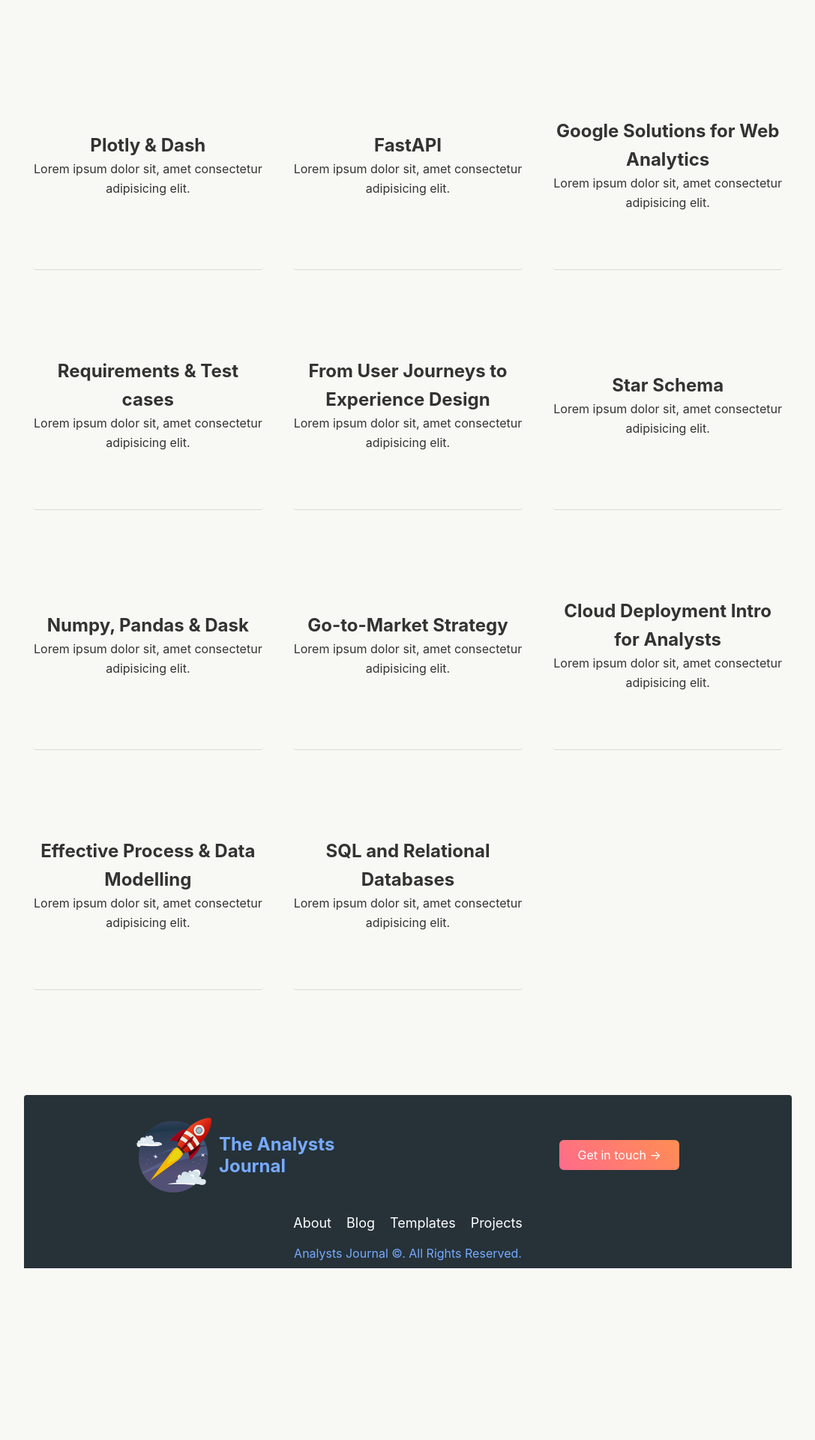
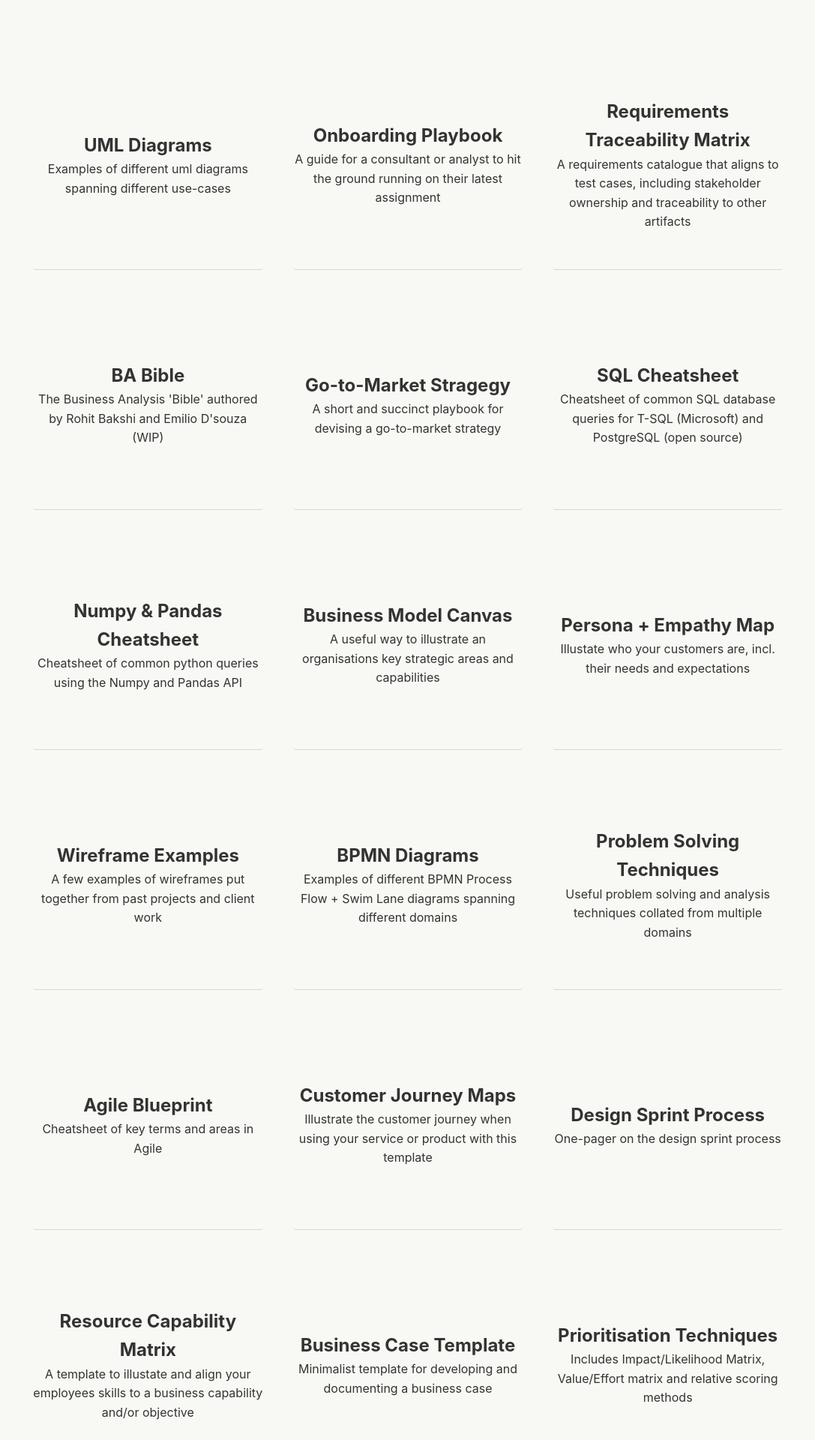
Before and after one commit to emiliod90/analystsjournal, a Next.js app: page /templates in a window 1280 px wide. Shown: the part 560-2480 px from the top of the page at 75% size, without its empty margins (96-1183 px from the left). Before the commit the page ends 2251 px from the top, so only its background shows below. Built offline with nearby package versions, Linux system fonts and the light colour scheme.

Commit message:
add json list of templates

```diff
--- a/pages/index.js
+++ b/pages/index.js
@@ -221,10 +221,9 @@ export default function Home({ allPosts }) {
             <p>Trying to improve your overall game?</p>
             <p>
               We provide thought leadership, consulting and freelance services
-              for anyone passionate about product development, via our sister
-              company:{" "}
+              for anyone passionate about product development. Visit us @
               <b>
-                <a href="/">LondonDevs.dev</a>
+                <a href="/"> LondonDevs.dev</a>
               </b>
             </p>
             <div className={styles.services_buttons}>
--- a/pages/templates/index.js
+++ b/pages/templates/index.js
@@ -3,8 +3,10 @@ import Link from "next/link";
 import Hero from "../../components/hero";
 import Section from "../../components/section";
 import styles from "../../styles/templates.module.css";
+import templates_json from "./templates.json";
 
 export default function Templates() {
+  const templates = templates_json;
   return (
     <>
       <Hero
@@ -30,72 +32,14 @@ export default function Templates() {
       />
 
       <div className={styles.template_grid}>
-        <article className={styles.template_card}>
-          <a href="#" className={styles.card_inner}>
-            <h2>Plotly & Dash</h2>
-            <p>Lorem ipsum dolor sit, amet consectetur adipisicing elit.</p>
-          </a>
-        </article>
-        <article className={styles.template_card}>
-          <a href="#" className={styles.card_inner}>
-            <h2>FastAPI</h2>
-            <p>Lorem ipsum dolor sit, amet consectetur adipisicing elit.</p>
-          </a>
-        </article>
-        <article className={styles.template_card}>
-          <a href="#" className={styles.card_inner}>
-            <h2>Google Solutions for Web Analytics</h2>
-            <p>Lorem ipsum dolor sit, amet consectetur adipisicing elit.</p>
-          </a>
-        </article>
-        <article className={styles.template_card}>
-          <a href="#" className={styles.card_inner}>
-            <h2>Requirements & Test cases</h2>
-            <p>Lorem ipsum dolor sit, amet consectetur adipisicing elit.</p>
-          </a>
-        </article>
-        <article className={styles.template_card}>
-          <a href="#" className={styles.card_inner}>
-            <h2>From User Journeys to Experience Design</h2>
-            <p>Lorem ipsum dolor sit, amet consectetur adipisicing elit.</p>
-          </a>
-        </article>
-        <article className={styles.template_card}>
-          <a href="#" className={styles.card_inner}>
-            <h2>Star Schema</h2>
-            <p>Lorem ipsum dolor sit, amet consectetur adipisicing elit.</p>
-          </a>
-        </article>
-        <article className={styles.template_card}>
-          <a href="#" className={styles.card_inner}>
-            <h2>Numpy, Pandas & Dask</h2>
-            <p>Lorem ipsum dolor sit, amet consectetur adipisicing elit.</p>
-          </a>
-        </article>
-        <article className={styles.template_card}>
-          <a href="#" className={styles.card_inner}>
-            <h2>Go-to-Market Strategy</h2>
-            <p>Lorem ipsum dolor sit, amet consectetur adipisicing elit.</p>
-          </a>
-        </article>
-        <article className={styles.template_card}>
-          <a href="#" className={styles.card_inner}>
-            <h2>Cloud Deployment Intro for Analysts</h2>
-            <p>Lorem ipsum dolor sit, amet consectetur adipisicing elit.</p>
-          </a>
-        </article>
-        <article className={styles.template_card}>
-          <a href="#" className={styles.card_inner}>
-            <h2>Effective Process & Data Modelling</h2>
-            <p>Lorem ipsum dolor sit, amet consectetur adipisicing elit.</p>
-          </a>
-        </article>
-        <article className={styles.template_card}>
-          <a href="#" className={styles.card_inner}>
-            <h2>SQL and Relational Databases</h2>
-            <p>Lorem ipsum dolor sit, amet consectetur adipisicing elit.</p>
-          </a>
-        </article>
+        {templates.map((element, index) => (
+          <article key={index} className={styles.template_card}>
+            <a href="#" className={styles.card_inner}>
+              <h2>{element.name}</h2>
+              <p>{element.des}</p>
+            </a>
+          </article>
+        ))}
       </div>
 
       {/* <Tag title={"Tutorials"} background={"rgba(51, 181, 229, 0.4)"}>
--- a/pages/templates/templates.json
+++ b/pages/templates/templates.json
@@ -1,4 +1,141 @@
 
-{
-
-}
+[
+    {
+        "name": "UML Diagrams",
+        "des": "Examples of different uml diagrams spanning different use-cases",
+        "url": "",
+        "tag": ""
+    },
+    {
+        "name": "Onboarding Playbook",
+        "des": "A guide for a consultant or analyst to hit the ground running on their latest assignment",
+        "url": "",
+        "tag": ""
+    },
+    {
+        "name": "Requirements Traceability Matrix",
+        "des": "A requirements catalogue that aligns to test cases, including stakeholder ownership and traceability to other artifacts",
+        "url": "",
+        "tag": ""
+    },
+    {
+        "name": "BA Bible",
+        "des": "The Business Analysis 'Bible' authored by Rohit Bakshi and Emilio D'souza (WIP)",
+        "url": "",
+        "tag": ""
+    },
+    {
+        "name": "Go-to-Market Stragegy",
+        "des": "A short and succinct playbook for devising a go-to-market strategy",
+        "url": "",
+        "tag": ""
+    },
+    {
+        "name": "SQL Cheatsheet",
+        "des": "Cheatsheet of common SQL database queries for T-SQL (Microsoft) and PostgreSQL (open source)",
+        "url": "",
+        "tag": ""
+    },
+    {
+        "name": "Numpy & Pandas Cheatsheet",
+        "des": "Cheatsheet of common python queries using the Numpy and Pandas API",
+        "url": "",
+        "tag": ""
+    },
+    {
+        "name": "Business Model Canvas",
+        "des": "A useful way to illustrate an organisations key strategic areas and capabilities",
+        "url": "",
+        "tag": ""
+    },
+    {
+        "name": "Persona + Empathy Map",
+        "des": "Illustate who your customers are, incl. their needs and expectations",
+        "url": "",
+        "tag": ""
+    },
+    {
+        "name": "Wireframe Examples",
+        "des": "A few examples of wireframes put together from past projects and client work",
+        "url": "",
+        "tag": ""
+    },
+    {
+        "name": "BPMN Diagrams",
+        "des": "Examples of different BPMN Process Flow + Swim Lane diagrams spanning different domains",
+        "url": "",
+        "tag": ""
+    },
+    {
+        "name": "Problem Solving Techniques",
+        "des": "Useful problem solving and analysis techniques collated from multiple domains",
+        "url": "",
+        "tag": ""
+    },
+    {
+        "name": "Agile Blueprint",
+        "des": "Cheatsheet of key terms and areas in Agile",
+        "url": "",
+        "tag": ""
+    },
+    {
+        "name": "Customer Journey Maps",
+        "des": "Illustrate the customer journey when using your service or product with this template",
+        "url": "",
+        "tag": ""
+    },
+    {
+        "name": "Design Sprint Process",
+        "des": "One-pager on the design sprint process",
+        "url": "",
+        "tag": ""
+    },
+    {
+        "name": "Resource Capability Matrix",
+        "des": "A template to illustate and align your employees skills to a business capability and/or objective",
+        "url": "",
+        "tag": ""
+    },
+    {
+        "name": "Business Case Template",
+        "des": "Minimalist template for developing and documenting a business case",
+        "url": "",
+        "tag": ""
+    },
+    {
+        "name": "Prioritisation Techniques",
+        "des": "Includes Impact/Likelihood Matrix, Value/Effort matrix and relative scoring methods",
+        "url": "",
+        "tag": ""
+    },
+    {
+        "name": "Consultants Impact Guide",
+        "des": "Useful consultant techniques from multiple sources collated into a short pocket guide",
+        "url": "",
+        "tag": ""
+    },
+    {
+        "name": "Key Project Delivery Artifacts",
+        "des": "Important artifacts that help track and document the delivery of a project",
+        "url": "",
+        "tag": ""
+    },
+    {
+        "name": "Key Product Management Artifacts",
+        "des": "Important artifacts that help track and document the delivery of a product",
+        "url": "",
+        "tag": ""
+    },
+    {
+        "name": "Data Model Examples",
+        "des": "Examples of conceptual and logical data models spanning different use-cases",
+        "url": "",
+        "tag": ""
+    },
+    {
+        "name": "BDD Scenarios Template",
+        "des": "A template for documenting the scenarios for the behaviour of a system to achieve the requirement/user story",
+        "url": "",
+        "tag": ""
+    }
+]
--- a/styles/Home.module.css
+++ b/styles/Home.module.css
@@ -280,6 +280,7 @@
 .services_text p {
   padding: 20px;
   font-size: 1.3rem;
+  text-align: justify;
 }
 
 .seim {
```
